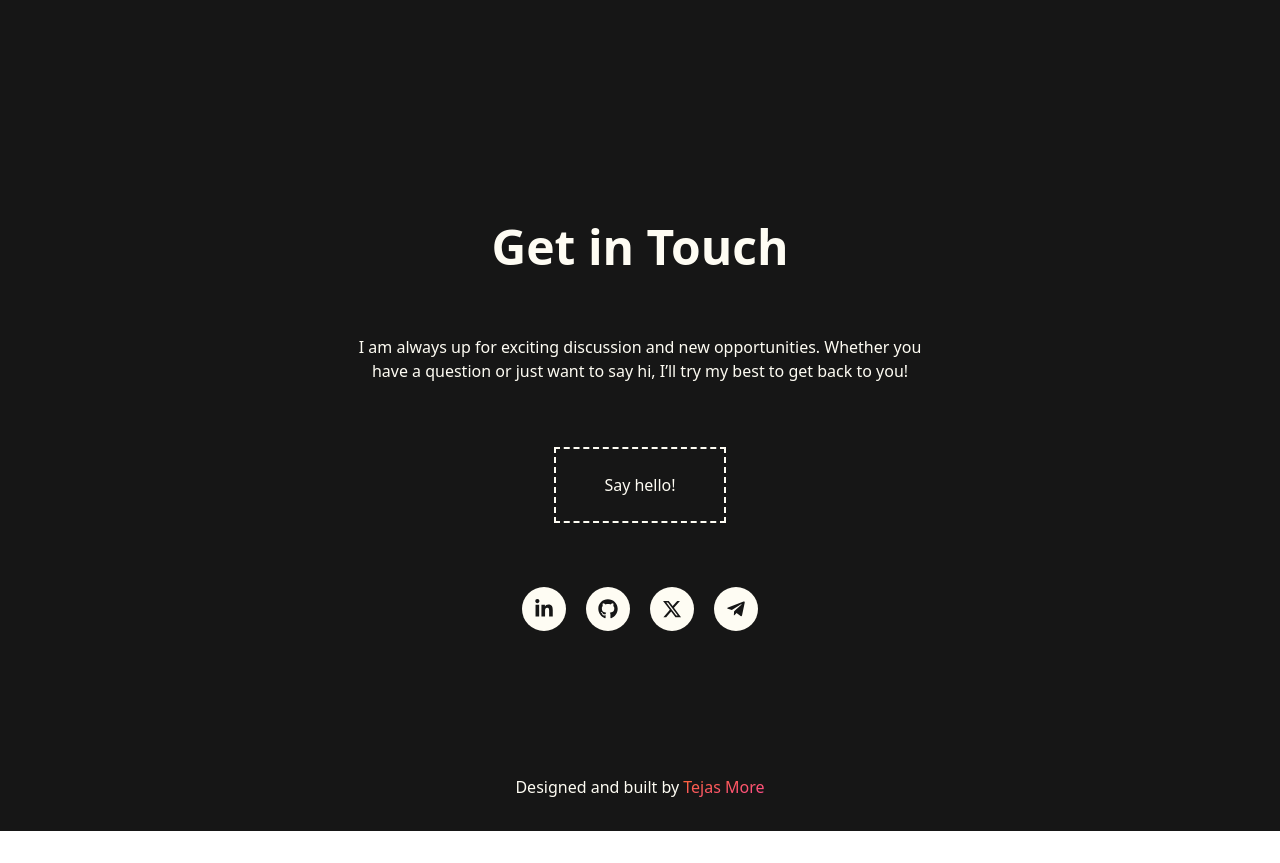
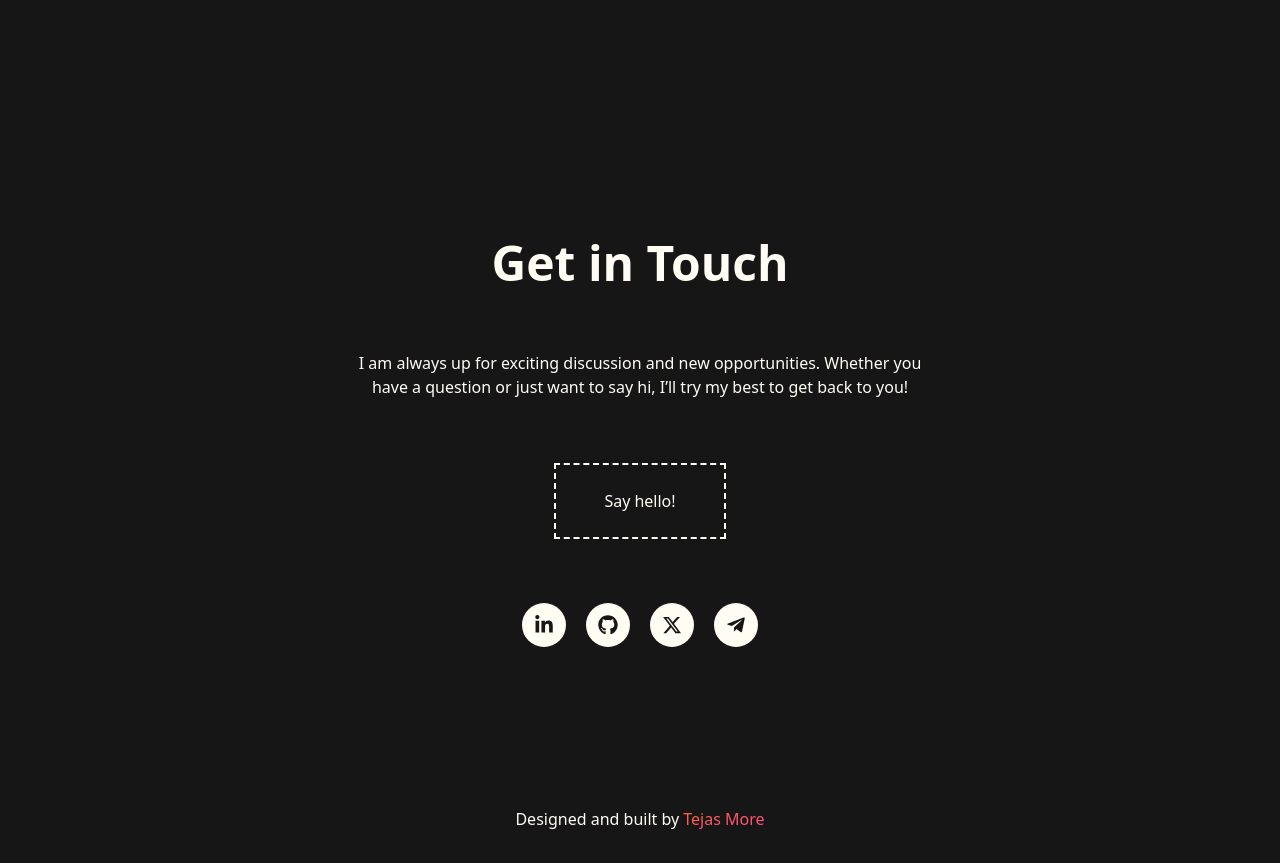
Before and after one commit to tejxsmore/portfolio, an Astro site: page / in a window 1280 px wide. Shown: the part 2114-2977 px from the top of the page. Before the commit the page ends 2945 px from the top, so only its background shows below. Built offline with nearby package versions, Linux system fonts and the light colour scheme; Astro itself is replaced by a stand-in of ours.

Commit message:
Margin issues resolved

```diff
--- a/src/components/Contact.astro
+++ b/src/components/Contact.astro
@@ -5,7 +5,7 @@ import { FaTelegramPlane } from "react-icons/fa";
 import { FaXTwitter } from "react-icons/fa6";
 ---
 
-<div id="contact" class="pt-36 p-8 bg-dark text-light">
+<div id="contact" class="pt-40 p-8 bg-dark text-light">
   <h2 class="text-5xl font-bold text-center pb-16">Get in Touch</h2>
 
   <div class="flex flex-col justify-center items-center">
@@ -46,7 +46,7 @@ import { FaXTwitter } from "react-icons/fa6";
       </a>
     </div>
   </div>
-  <div class="pt-36 text-center">
+  <div class="pt-40 text-center">
     <p>
       Designed and built by <span
         class="hover:underline bg-gradient-to-br from-orange to-pink text-transparent whitespace-nowrap bg-clip-text"
```
